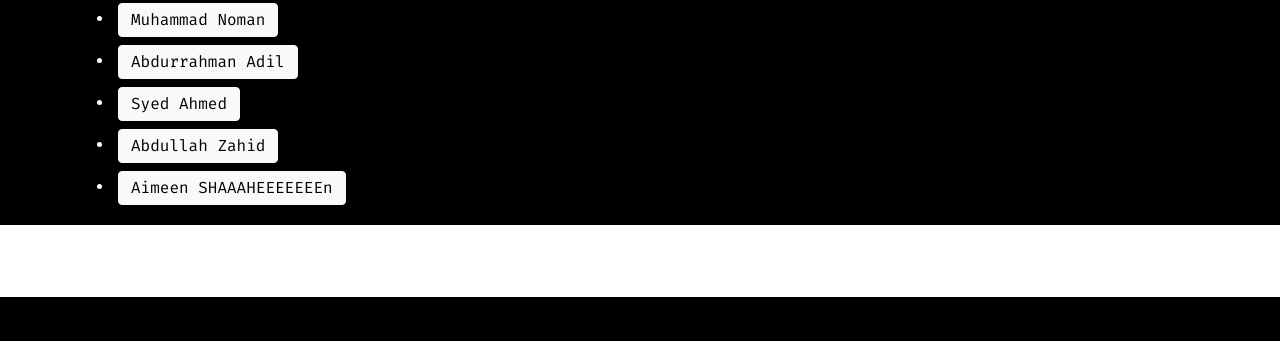
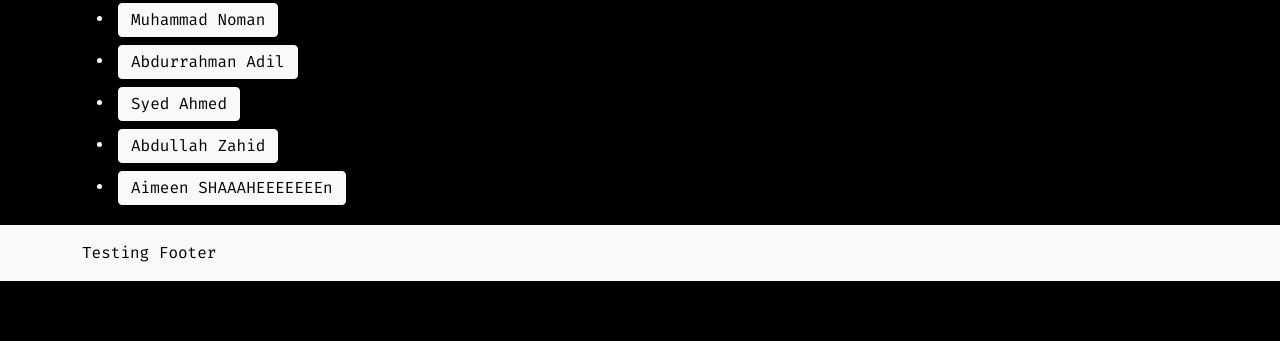
Before and after one commit to KingMFA/Django-Website, a Django app: page /home/ in a window 1280 px wide. Shown: the part 121-462 px from the top of the page. Run offline with Django 4.2, Linux system fonts and the light colour scheme; data comes from the database, SQL or seed files in the repository.

Commit message:
Fixed Footer

```diff
--- a/main/templates/main/base.html
+++ b/main/templates/main/base.html
@@ -40,7 +40,7 @@
     {% endblock%}
     </div>
 
-    <div class="container-fluid bg-white p-lg-4"> Testing Footer</div>
+    <footer class="footer mt-auto py-3 bg-light text-black"> <div class="container">Testing Footer</div></footer>
     <script src="https://cdn.jsdelivr.net/npm/bootstrap@5.1.3/dist/js/bootstrap.bundle.min.js" integrity="sha384-ka7Sk0Gln4gmtz2MlQnikT1wXgYsOg+OMhuP+IlRH9sENBO0LRn5q+8nbTov4+1p" crossorigin="anonymous"></script>
 </body>
 
```
